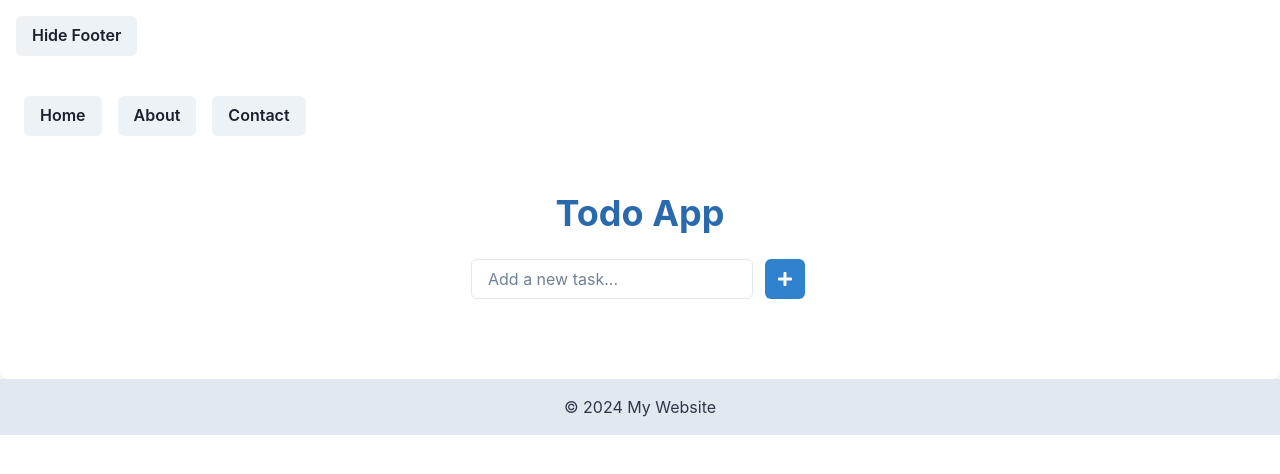
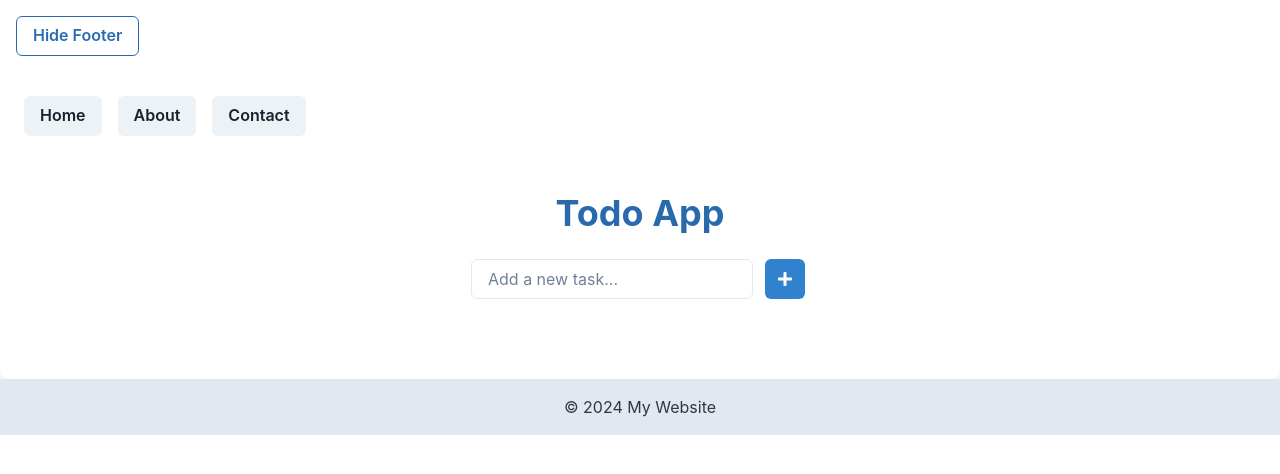
Before and after one commit to GPT-Engineer-App-Dev/fake-data-mocker, a React (Vite) app: page / in a window 1280 px wide. Shown: the top 474 px of the page. Built offline with nearby package versions, Linux system fonts and the light colour scheme.

Commit message:
Improved the visibility and descriptiveness of the footer toggle button by changing its color scheme to "blue" and variant to "outline", and by making the button text more descriptive ("Hide Footer" / "Show Footer").
Prompt: add or remove a footer

```diff
--- a/src/App.jsx
+++ b/src/App.jsx
@@ -14,14 +14,13 @@ function App() {
   return (
     <Router>
       <Box as="main" pb={8}>
-        <Button onClick={toggleFooter} m={4}>
-          {showFooter ? "Hide" : "Show"} Footer
+        <Button onClick={toggleFooter} m={4} colorScheme="blue" variant="outline">
+          {showFooter ? "Hide Footer" : "Show Footer"}
         </Button>
         <Navigation />
         <Routes>
           <Route exact path="/" element={<Index />} />
           <Route path="/about" element={<About />} />
-
         </Routes>
         {showFooter && <Footer />}
       </Box>
```
